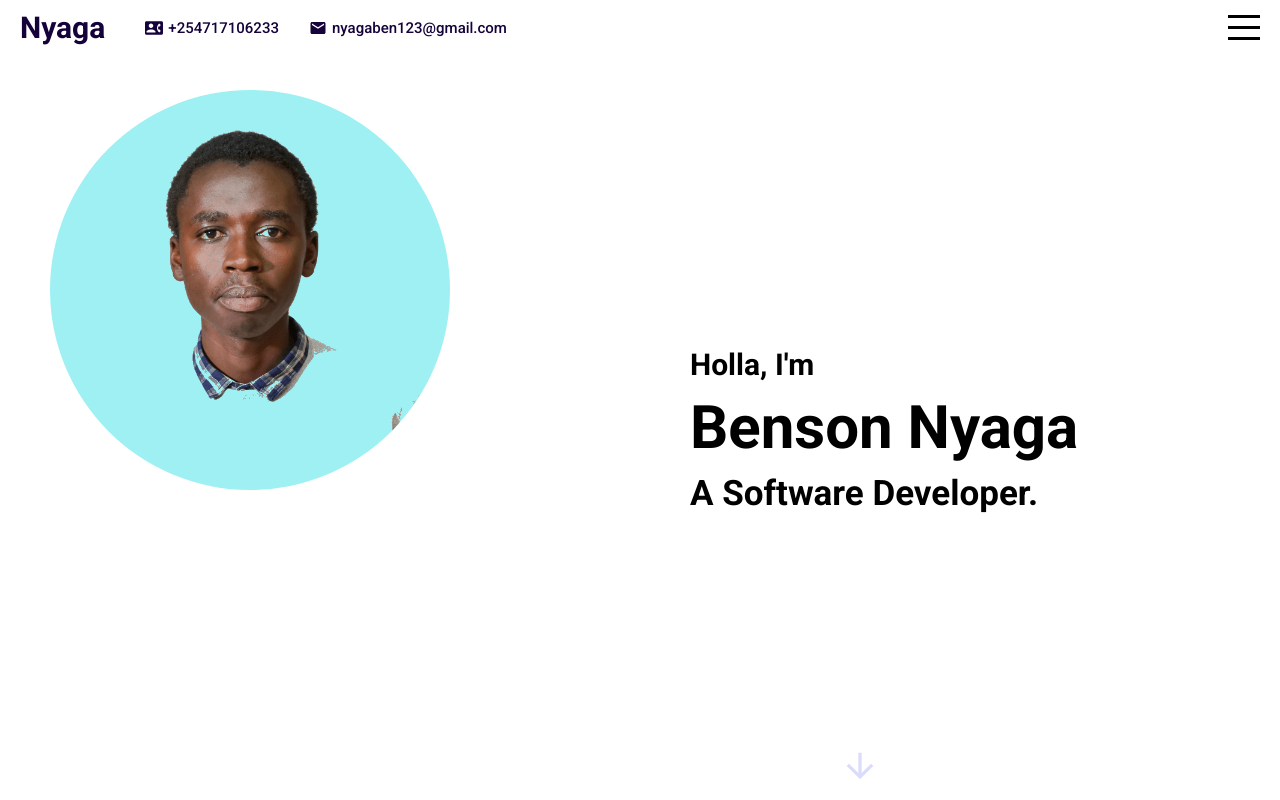
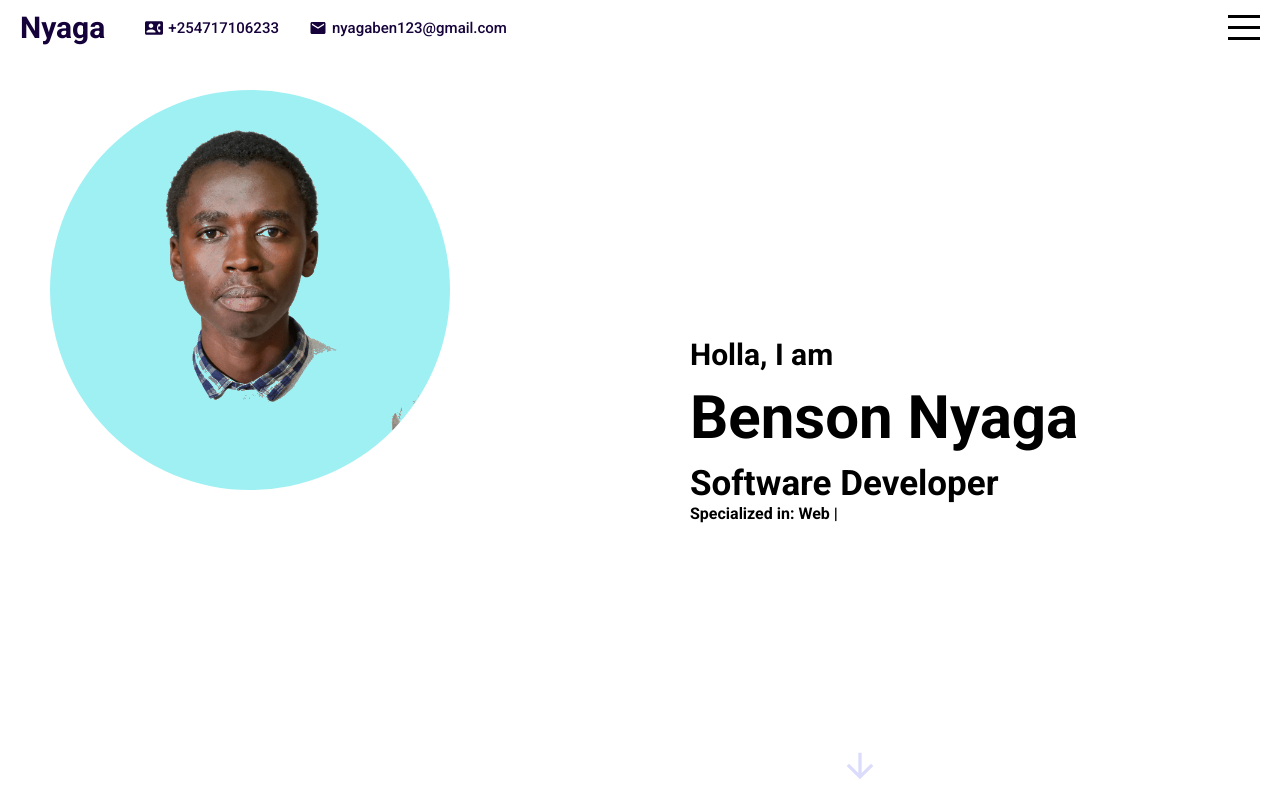
Before and after one commit to nyagajr/react-portfolio, a React (Create React App) app: page / in a window 1280 px wide. Built offline with nearby package versions, Linux system fonts and the light colour scheme.

Commit message:
finishing up on Introduction section

```diff
--- a/src/components/intro/Intro.jsx
+++ b/src/components/intro/Intro.jsx
@@ -1,8 +1,29 @@
 import React from 'react'
 import './intro.scss'
 import {ArrowDownwardTwoTone as ArrowDownwardTwoToneIcon} from '@material-ui/icons';
+import { init } from 'ityped'
+import { useEffect, useRef } from'react'
 
 export default function Intro() {
+    const headerTxt = useRef()
+    useEffect(() => {
+        init(headerTxt.current,
+            { showCursor: false,
+                typeSpeed:  300,
+              backDelay:  90000,
+              strings: ['Benson Nyaga' ] })
+    }, [])
+
+    const tickerTxt = useRef()
+    useEffect(() => {
+        init(tickerTxt.current,
+            { showCursor: true,
+                typeSpeed:  100,
+                startDelay: 5000,
+              backDelay:  1000,
+              strings: ['Web Development','Back-end Development', 'Front-end Development' ] })
+    }, [])
+
     return (
         <div className='intro' id='intro'>
             <div className="left">
@@ -10,11 +31,13 @@ export default function Intro() {
                 <img src={process.env.PUBLIC_URL + '/assets/nyagz.png'} />
                 </div>
             </div>
-            <div className="right">
-                <div className="wrapper">
-                    <h2>Holla, I'm</h2>
-                    <h1>Benson Nyaga</h1>
-                    <h3>A Software Developer.</h3>
+
+            <div className='right'>
+                <div className="wrapper" >
+                    <h2>Holla, I am</h2>
+                    <h1 ref={headerTxt}></h1>
+                    <h3>Software Developer</h3>
+                    <h4 className='typer'>Specialized in: <b><span ref={tickerTxt}></span></b></h4>
                 </div>
 
                 <a href="#portfolio">
```
